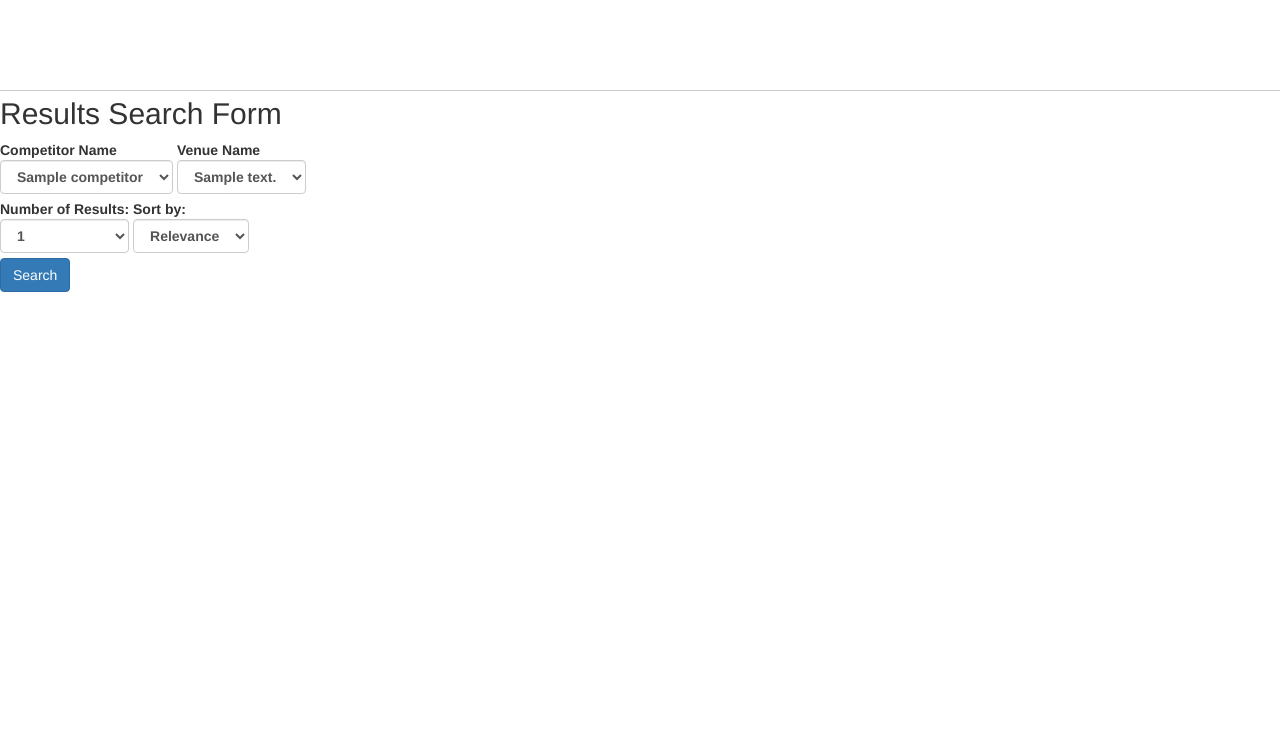
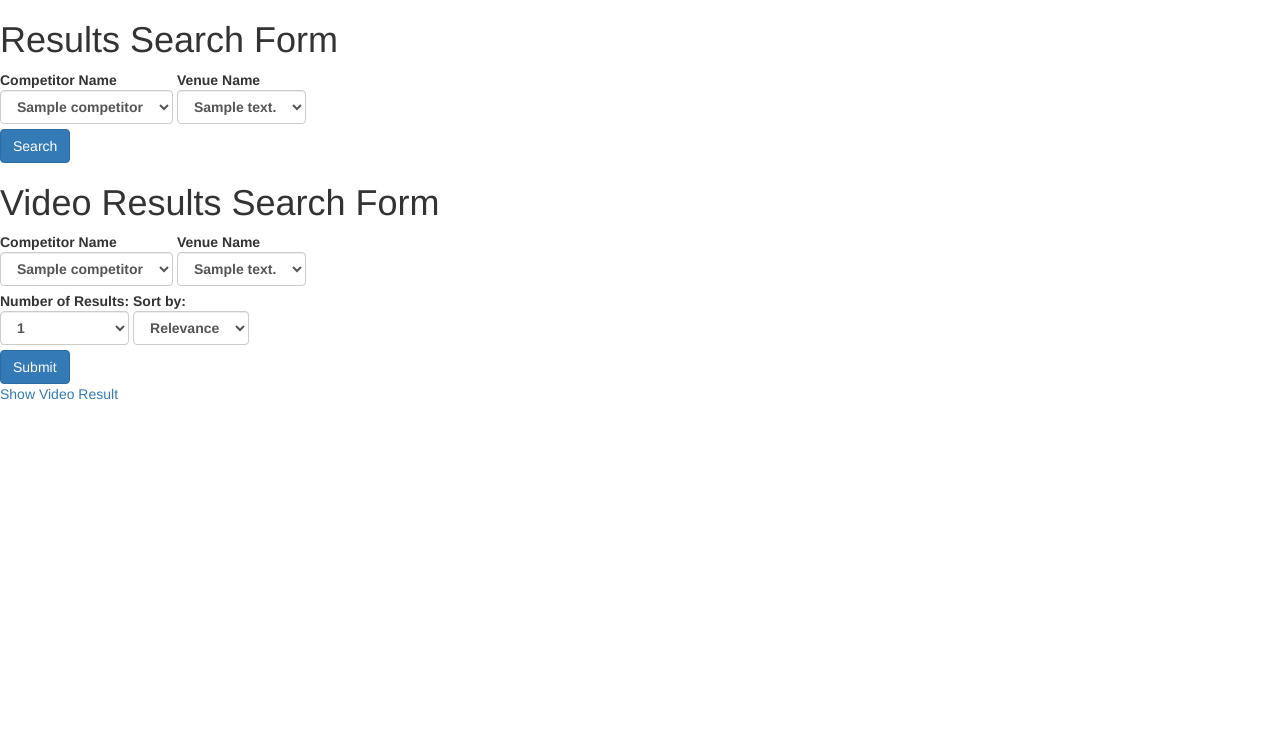
Before and after one commit to LTcr2/motogp-optimized-results, a Flask app: page / in a window 1280 px wide. Shown: the part 50-804 px from the top of the page. Before the commit the page ends 342 px from the top, so only its background shows below. Run offline with Flask 2, Linux system fonts and the light colour scheme; tables that the repository leaves empty hold one stand-in row (values such as "Sample post"); some libraries are stand-ins or nearby versions.

Commit message:
got most of the video search working, embedded a video on homepage that DOESN'T respond to user input yet, but should soon after i fix the frontend submit button that isn't working anymore

```diff
--- a/server.py
+++ b/server.py
@@ -46,6 +46,16 @@
 	results = Result.query.all()
 	competitors = Competitor.query.all()
 	venues = Venue.query.all()
+
+	#pseudocode
+	#do a youtube search with the form keywords and limitations
+	#get json response
+	#pick out the video_id from json responses
+	#store video_id
+	#pass video_id to the homepage.html
+
+
+
 	return render_template("/homepage.html",
 							competitors=competitors,
 							venues=venues)
@@ -119,26 +129,37 @@
 
     select_competitor = request.form.get("competitor_name")
     select_venue = request.form.get("venue_description")
-    select_order = request.form.get("sort_by")
+    # select_order = request.form.get("sort_by")
     select_numresults = request.form.get("num_results")
-
-    print(request.values.to_dict())
+    # print(request.values.to_dict())
 
 
-    format_keyword = select_competitor+" "+select_venue
+    # format_keyword = select_competitor+" "+select_venue
     developer_key = 'AIzaSyB-zKkfLXp_xVgmsNPO7QF41uEQ0Dl2x6Y'
 
 
-    url = "https://www.googleapis.com/youtube/v3/search?q=${}&order={}&part=snippet&type=video&maxResults={}&key={}".format(format_keyworkd,select_order, select_numresults, developer_key)
+    # hardcode_example = "https://www.googleapis.com/youtube/v3/search?part=snippet&maxResults=5&q=valentino%20rossi&key="+developer_key
+
+
+    # response = requests.get(hardcode_example)
 
 
 
-    example = "https://www.googleapis.com/youtube/v3/channels?key=[YOUR_API_KEY] HTTP/1.1"
+    formatted_keywords = select_competitor
+
+    url = "https://www.googleapis.com/youtube/v3/search"
+
+    payload = {'part': 'snippet',
+    		   'maxResults': select_numresults,
+    		   'q': formatted_keywords,
+    		   'key':'AIzaSyB-zKkfLXp_xVgmsNPO7QF41uEQ0Dl2x6Y'}
 
 
-    response = request.get(url)
-    print(response+ "hellloooooooooo")
+    response = requests.get(url, params=payload)
+
     data = response.json()
+
+    #return videoid should be ndlBdd9SlVc
 
     #get json back
     #index into
@@ -147,7 +168,7 @@
     #return those
 
 
-    return jsonify({'code': result_code, 'msg': result_text})
+    return jsonify(data)
 
 
 
--- a/static/ajax-on-homepage.js
+++ b/static/ajax-on-homepage.js
@@ -27,24 +27,21 @@
 $("#results-form").on('submit', showResults);
 
 
+
+
 function updateYoutubeResults(results) {
-    if (results.code === "OK") {
-        $('#youtube-results').html("<p>" + link + "</p>");
-    }
-    else {
-        $('#youtube-results').addClass("order-error");
-        $('#youtube-results').html("<p><b>" + "uh oh" + "</b></p>");
-    }
+    $('#youtube-results').html("<p>" + results.items[0].id.videoId + "</p>");
+
 }
 
 function showYoutubeResults(evt) {
-    evt.preventDefault():
+    console.log('I HAVE BEEN CALLED')
+    evt.preventDefault();
 
     let YTformInputs = {
-        "competitor_name": $("#competitor_name_field").val(),
-        "venue_description": $("#venue_name_field").val()
-        "sort_by": $("#sort_by_field").val(),
-        "num_results": $("#num_results_field").val()
+        "competitor_name": $("#competitor_name_field").val()
     }
     $.post("/youtube_results.json", YTformInputs, updateYoutubeResults)
 }
+
+$("#video-form").on('submit', showYoutubeResults)
--- a/templates/homepage.html
+++ b/templates/homepage.html
@@ -6,10 +6,45 @@
 
 <body>
 
-	<h2>Results Search Form</h2>
+	<h1>Results Search Form</h1>
 
 	<form id="results-form">
 	    <div class="form-group">
+	      <label>Competitor Name
+	        <select id="competitor_name_field" name="competitor_name" class="form-control">
+	        	{% for competitor in competitors %}
+	        		<li>
+	        			<option>{{ competitor.name }}</option>
+	        		</li>
+	        	{% endfor %}
+	        </select>
+	      </label>
+
+	      <label>Venue Name
+	    		<select id="venue_name_field" name="venue_description" class="form-control">
+	    			{% for venue in venues %}
+	    				<li>
+	    					<option>{{ venue.description }}</option>
+	    				</li>
+	    			{% endfor %}
+	    		</select>
+	    	</label>
+
+	    <div class="form-group">
+	      <button type="submit" id="order-form-button" class="btn btn-primary" >Search</button>
+	    </div>
+
+	</form>
+
+	<div id="rider-results"></div>
+
+
+
+	<h1> Video Results Search Form </h1>
+
+
+	<form id="video-form">
+		<div class="form-group">
 	      <label>Competitor Name
 	        <select id="competitor_name_field" name="competitor_name" class="form-control">
 	        	{% for competitor in competitors %}
@@ -35,15 +70,6 @@
 		    	<label>Number of Results:
 		    		<select id="num_results_field" name="num_results" class="form-control">
 		    			<option> 1 </option>
-		    			<option> 2 </option>
-		    			<option> 3 </option>
-		    			<option> 4 </option>
-		    			<option> 5 </option>
-		    			<option> 6 </option>
-		    			<option> 7 </option>
-		    			<option> 8 </option>
-		    			<option> 9 </option>
-		    			<option> 10 </option>
 		    		</select>
 		    	</label>
 		    	<label>Sort by:
@@ -56,15 +82,25 @@
 	        	</label>
 	        </div>
 
-	    <div class="form-group">
-	      <button type="submit" id="order-form-button" class="btn btn-primary">Search</button>
-	    </div>
 
+	      <button type="submit" id="video-form" class="btn btn-primary" >Submit</button>
 	</form>
 
-	<div id="rider-results"></div>
+
+
+	<div id="youtube-results"></div>
+
+
+
+
+
+
+
+	<a href="https://www.youtube.com/embed/FOtNawOL4Vc?start=134" target="video">Show Video Result
 
 	</div>
+
+	<iframe name="video" src=""width="560" height="315" src="" frameborder="0" allow="accelerometer; autoplay; encrypted-media; gyroscope; picture-in-picture" allowfullscreen></iframe>
 
 
 </div>
```
